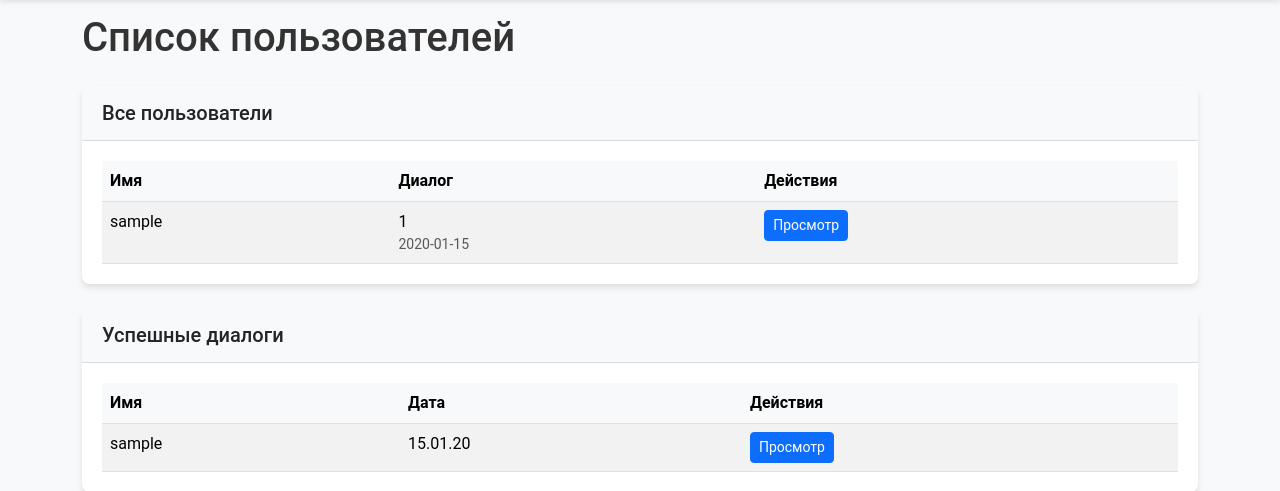
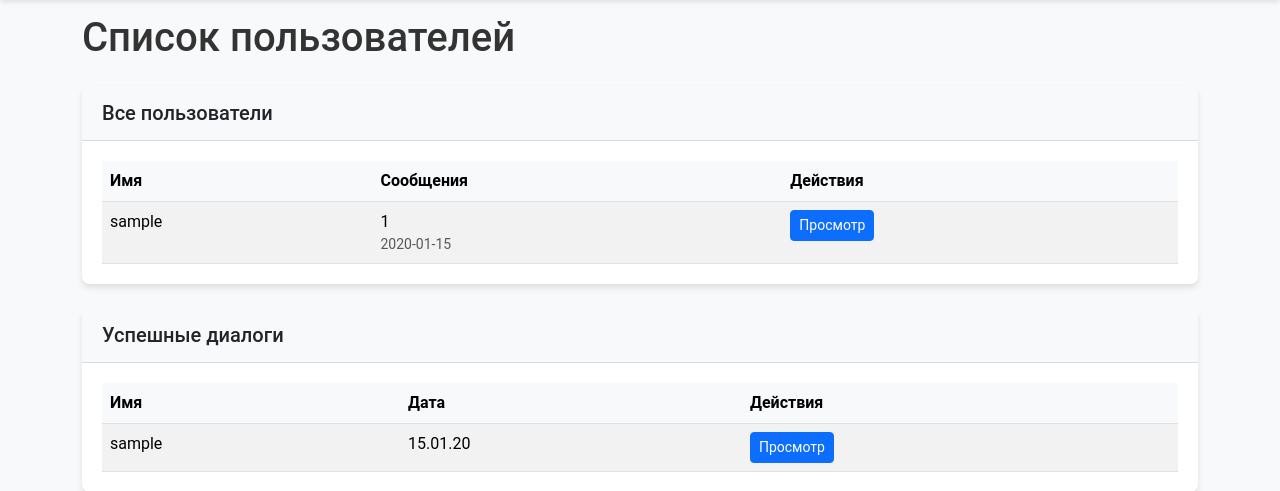
Before and after one commit to AVas112/MainBot, a FastAPI app: template src/web_ui/templates/users_list.html in a window 1280 px wide. Shown: the part 56-547 px from the top of the page. Run offline with FastAPI, Linux system fonts and the light colour scheme; the template is opened without the code that fills it: most values are stand-ins (such as "Sample title", 1, 10 or a date in 2020).

Commit message:
small fix

```diff
--- a/src/web_ui/templates/users_list.html
+++ b/src/web_ui/templates/users_list.html
@@ -18,7 +18,7 @@
                         <thead>
                             <tr>
                                 <th>Имя</th>
-                                <th>Диалог</th>
+                                <th>Сообщения</th>
                                 <th>Действия</th>
                             </tr>
                         </thead>
```
